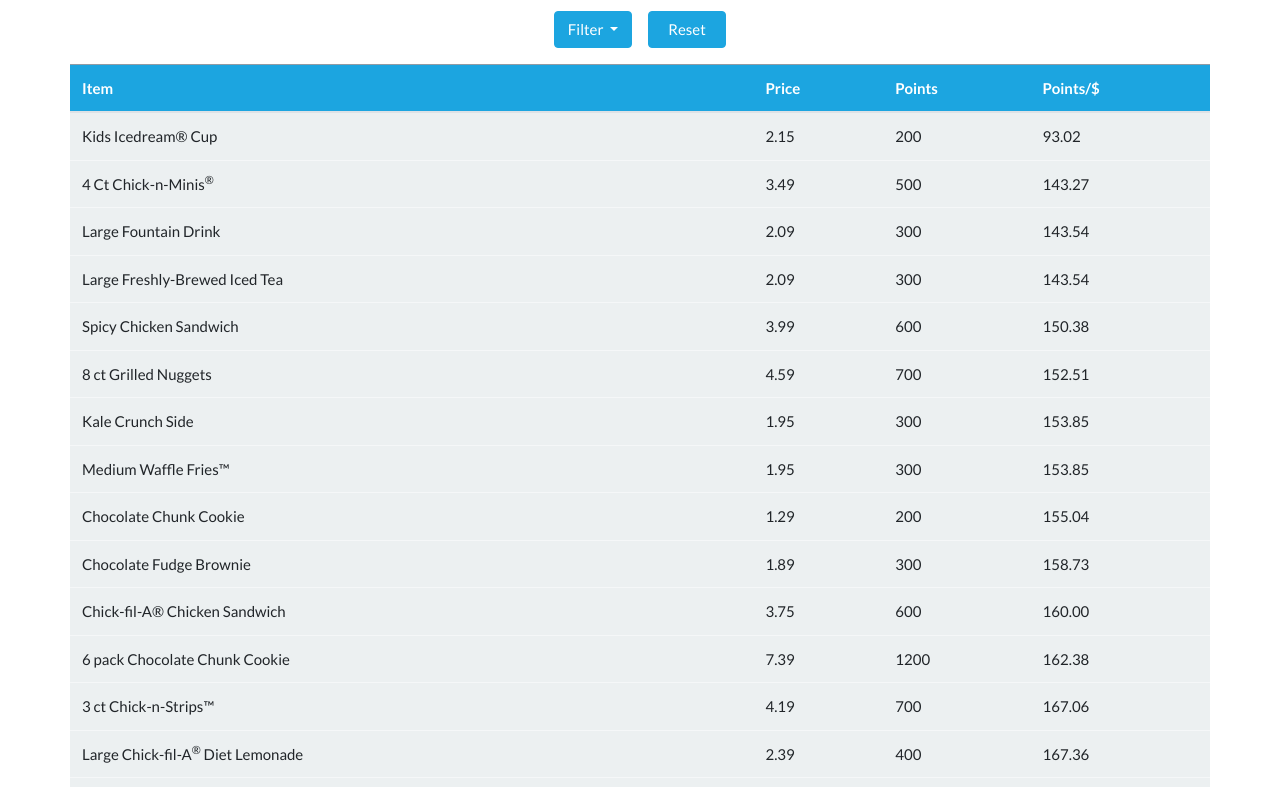
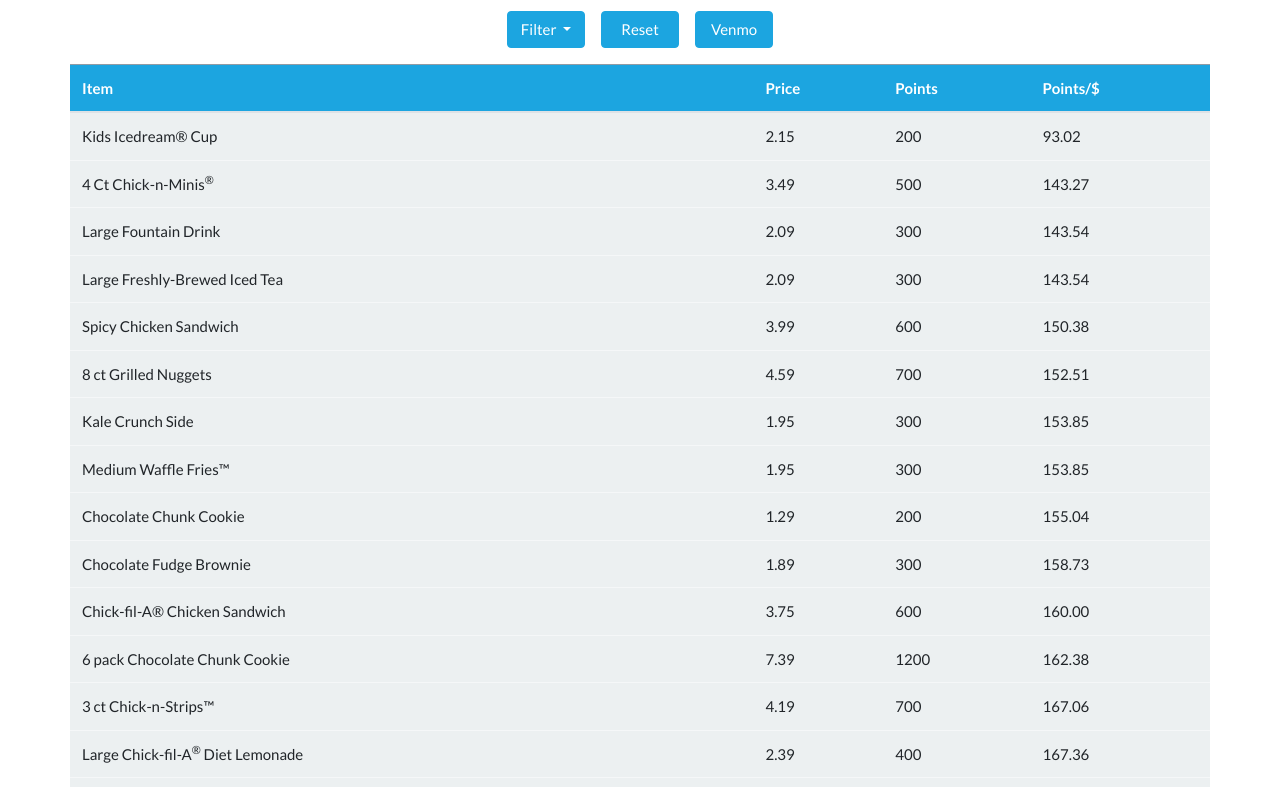
Before and after one commit to Plagueis13/plagueis13.github.io, a plain HTML site: page index.html in a window 1280 px wide. Shown: the part 55-842 px from the top of the page. Drawn offline with nearby package versions, Linux system fonts and the light colour scheme.

Commit message:
v4.1 added Venmo

```diff
--- a/index.html
+++ b/index.html
@@ -53,6 +53,11 @@
             <button class="btn btn-primary ml-3" type="button" id="resetBtn" aria-expanded="false">
               Reset
             </button>
+            <a href="https://venmo.com/code?user_id=1814720889749504792">
+            <button class="btn btn-primary ml-3" type="button" id="venmoBtn" aria-expanded="false">
+              Venmo
+            </button>
+            </a>
         </div>
         <div class="row justify-content-center">
             <table class="table table-hover">
```
